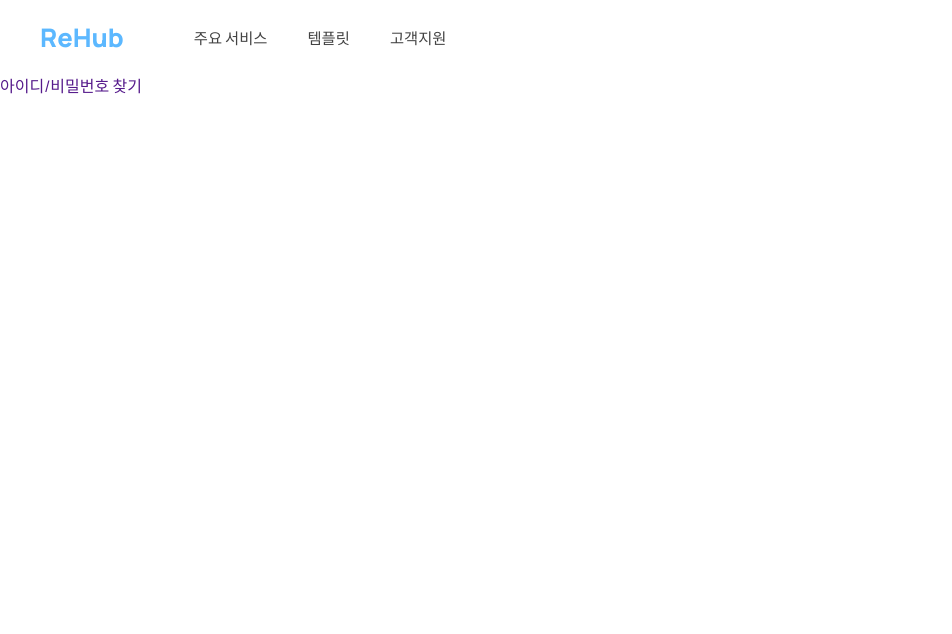
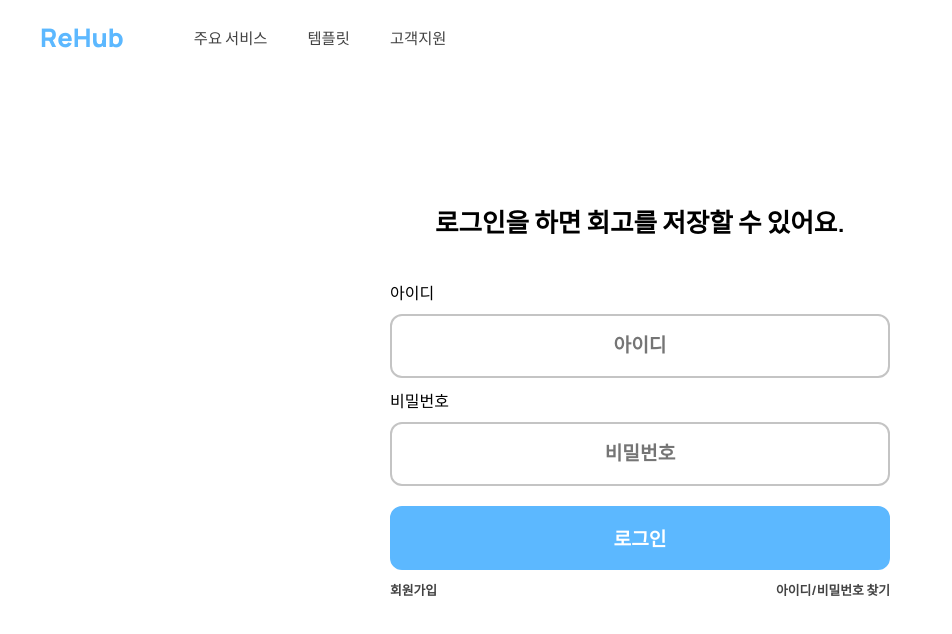
Before and after one commit to choorai/retrospect-frontend, a React (Create React App) app: page /login in a window 1280 px wide. Shown: the top 634 px of the page, without its empty margins (0-952 px from the left). Built offline with nearby package versions, Linux system fonts and the light colour scheme; a web font is replaced by a local one.

Commit message:
RH-2: 로그인 컴포넌트+css 작업

```diff
--- /dev/null
+++ b/src/components/login/Login.tsx
@@ -0,0 +1,47 @@
+import React from 'react';
+import styles from '../../styles/login/Login.module.css';
+
+const Login: React.FC = () => {
+  return (
+    <>
+      <section className={styles.rootContainer}>
+        <div className={styles.content}>
+          <div className={styles.title}>로그인을 하면 회고를 저장할 수 있어요.</div>
+          <div className={styles.inputContainer}>
+            <form action="" method="post">
+              <label htmlFor="id">아이디</label>
+              <input
+                className={`${styles.inputComponent} ${styles.inputMargin}`}
+                id="id"
+                type="text"
+                placeholder={'아이디'}
+              />
+              <label htmlFor="password">비밀번호</label>
+              <input
+                className={`${styles.inputComponent} ${styles.inputMargin}`}
+                id="password"
+                type="password"
+                placeholder={'비밀번호'}
+              />
+              <input
+                className={`${styles.inputComponent} ${styles.inputMargin} ${styles.loginButton}`}
+                type="button"
+                value={'로그인'}
+              />
+            </form>
+          </div>
+          <ul className={`${styles.sub}`}>
+            <li>
+              <a href="">회원가입</a>
+            </li>
+            <li>
+              <a href="">아이디/비밀번호 찾기</a>
+            </li>
+          </ul>
+        </div>
+      </section>
+    </>
+  );
+};
+
+export default Login;
--- a/src/pages/login/page.tsx
+++ b/src/pages/login/page.tsx
@@ -1,21 +1,12 @@
 import MainNavBar from '../../components/main/MainNavBar';
 import React from 'react';
+import Login from '../../components/login/Login';
 
 const LoginPage = () => {
   return (
     <>
       <MainNavBar />
-      <div>로그인을 하면 회고를 저장할 수 있어요.</div>
-      <div>
-        <form action="" method="post">
-          <label htmlFor="id">아이디</label>
-          <input id="id" type="text" />
-          <label htmlFor="password">비밀번호</label>
-          <input id="password" type="password" />
-        </form>
-        <div><a href="">회원가입</a></div>
-        <div><a href="">아이디/비밀번호 찾기</a></div>
-      </div>
+      <Login />
     </>
   );
 };
--- /dev/null
+++ b/src/styles/login/Login.module.css
@@ -0,0 +1,71 @@
+.rootContainer {
+  /* 현재 section container 화면 정중앙 위치 */
+  display: flex;
+  flex-direction: column;
+  align-items: center; /* 수평 중앙 정렬 */
+  justify-content: center; /* 수직 중앙 정렬 */
+  height: 100vh; /* 브라우저의 높이만큼 .container 의 영역 */
+}
+
+.content {
+  width: 700px;
+}
+
+.title {
+  font-size: 2vw;
+  font-weight: bold;
+  text-align: center;
+}
+
+.inputContainer {
+  margin: 40px auto 0;
+  width: 500px;
+  display: flex;
+  flex-direction: column;
+  align-items: center;
+}
+
+.inputComponent {
+  width: 100%;
+  height: 8vh;
+  border-radius: 12px;
+  border: #c4c4c4 solid 2px;
+
+  font-size: 1.5vw;
+  text-align: center;
+  font-weight: bold;
+}
+
+.inputMargin {
+  margin-top: 10px;
+  margin-bottom: 10px;
+}
+
+.loginButton {
+  color: white;
+  background-color: var(--primary-color);
+  border-color: var(--primary-color);
+}
+
+.loginButton:hover {
+  cursor: pointer;
+}
+
+.sub {
+  font-size: 1vw;
+  display: flex;
+  justify-content: space-between;
+  text-decoration: none;
+  width: 500px;
+  margin: 0 auto;
+  padding: 0;
+}
+
+.sub li {
+  list-style: none;
+}
+
+.sub a {
+  color: var(--normal-color);
+  font-weight: bold;
+}
```
